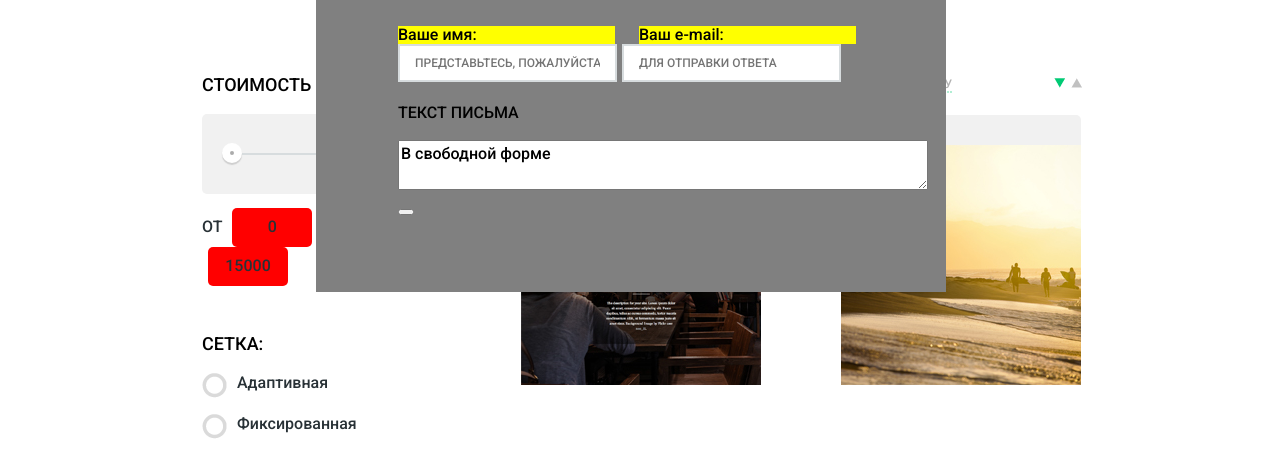
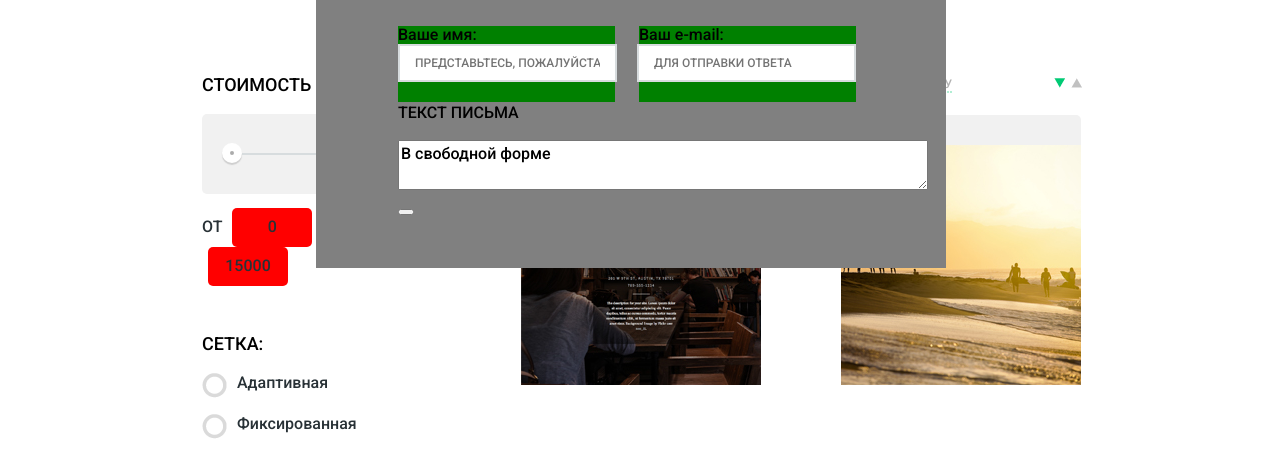
Before and after one commit to Staisy/213514-nerds, a plain HTML site: page catalog.html in a window 1280 px wide. Shown: the part 332-784 px from the top of the page. Drawn offline with Linux system fonts and the light colour scheme.

Commit message:
рабочий файл 5_22-15
модальное + члены студии

```diff
--- a/css/style.css
+++ b/css/style.css
@@ -384,6 +384,7 @@ main {
 .members img {
   float: left;
   margin-right: 70px;
+  opacity: 0.2;
   /*padding-left: 12px;
   padding-right: 28px;*/
 }
@@ -405,8 +406,12 @@ main {
   margin-top: 45px;
   margin-left: 6px;
   margin-right: 0;
+  padding-bottom: 5px;
   padding-left: 10px;
   padding-right: 0;
+}
+.members img:hover {
+  opacity: 1.0;
 }
 .catalog-promo {
   /*width: 880px;*/
@@ -952,22 +957,26 @@ main {
   transform: rotate(-45deg);
 }
 .modal-content .letter-form {
-  margin-top: 24px;
-  margin-bottom: 24px;
+  margin: 0;
+  padding-top: 24px;
+}
+.letter-form .name-field, .letter-form .email-field {
+  width: 217px;
+  /*margin-top: 24px;*/
+  /*only for the grid*/
+  background: green;
 }
 .letter-form .name-field {
   float: left;
-  width: 217px;
 }
 .letter-form .email-field {
   float: right;
-  width: 217px;
 }
-.letter-form input[type="text"], .letter-form input[type="email"] {
+.name-field input[type="text"], .email-field input[type="email"] {
   width: 185px;
   margin: 0;
   margin-bottom: 20px;
-  margin-right: 15px;
+  margin-right: 20px;
   padding: 8px 15px;
   font-size: 12px;
   line-height: 18px;
@@ -976,6 +985,9 @@ main {
   text-transform: uppercase;
   background-color: #ffffff;
   border: 2px solid #d7dcde;
+}
+.email-field input[type="email"] {
+  margin-right: 0;
 }
 .name-field label, .email-field label {
   width: 85px;
```
Also changed, not shown: img/content-borodinsky.png, img/content-glukhanko.png, img/content-htmlacademy.png.
